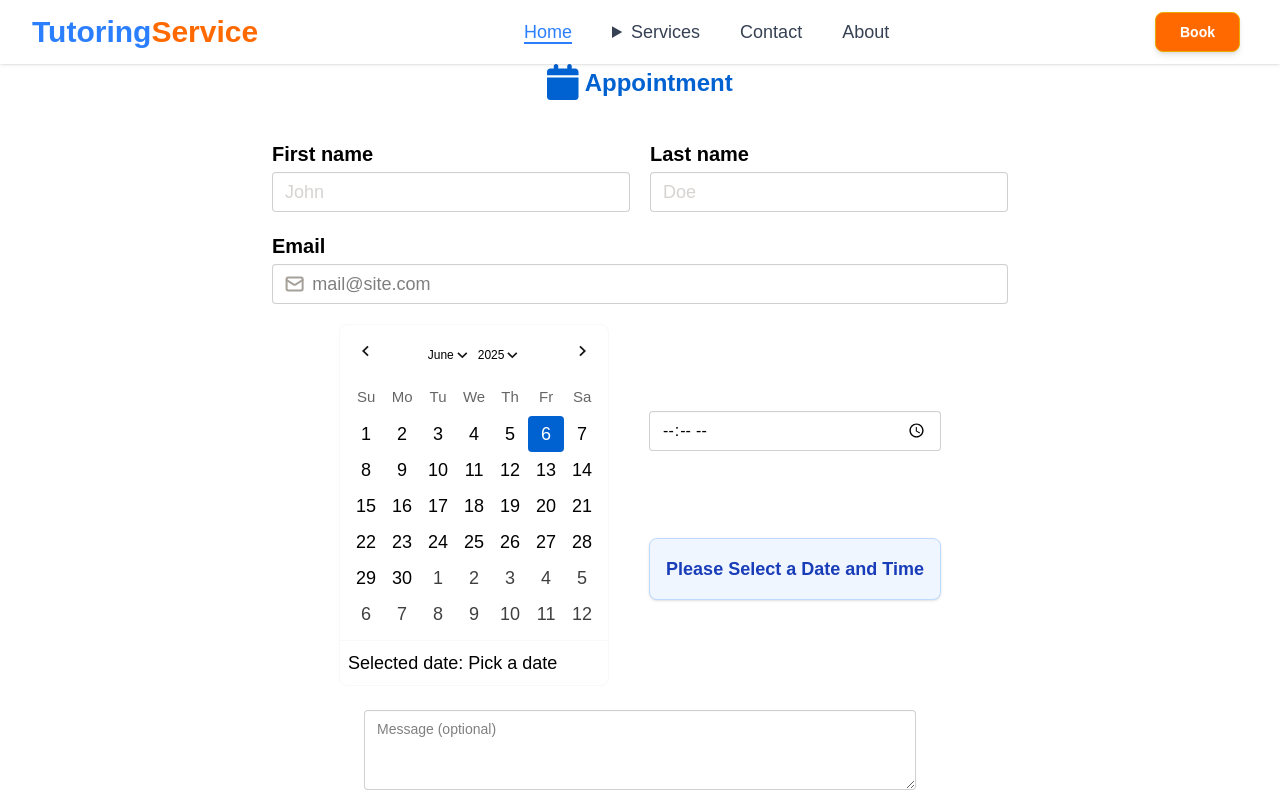
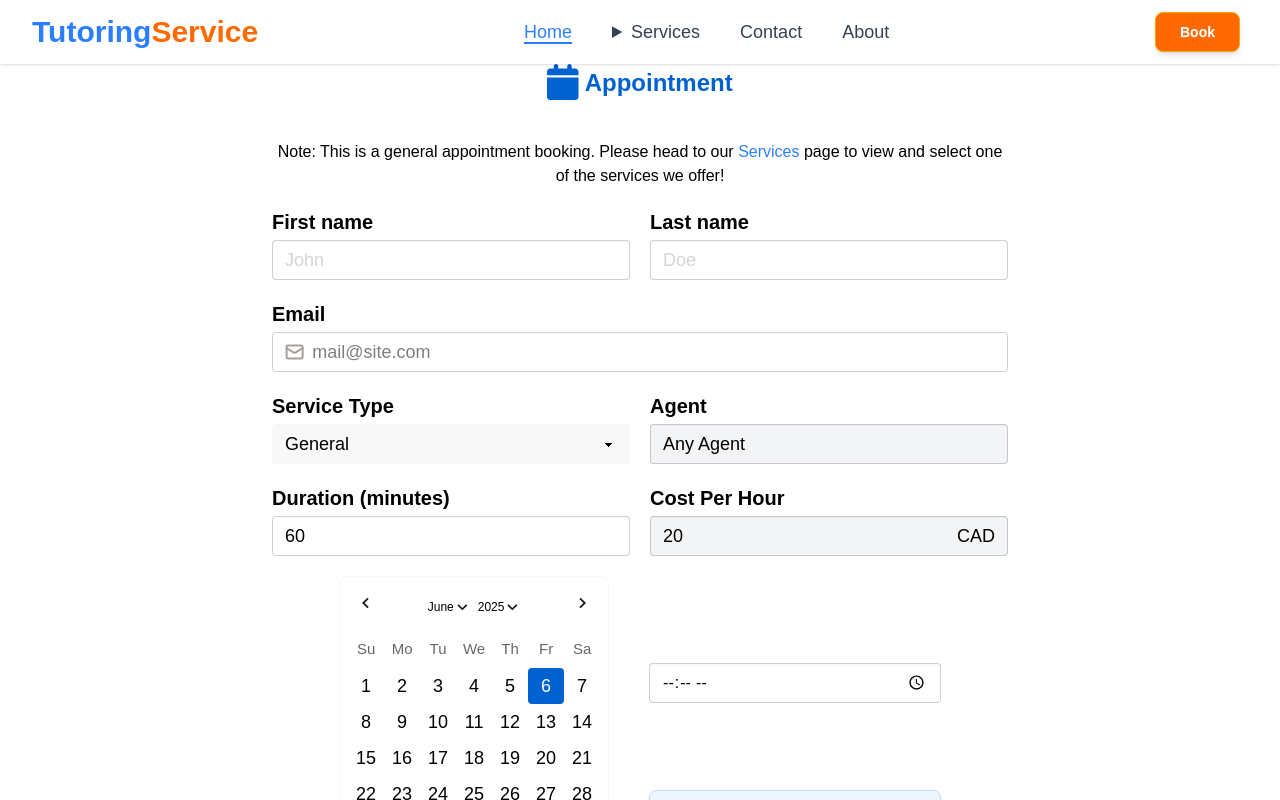
Before and after one commit to Moonfox404/SEG3125-tutoring-service, a Next.js app in the folder tutoring-service/: page /book/appointment in a window 1280 px wide. Shown: the top 800 px of the page. Built offline with nearby package versions, Linux system fonts and the light colour scheme.

Commit message:
Added form control and searchparams to appointment and confirmation page

```diff
--- a/tutoring-service/app/book/confirmation/page.tsx
+++ b/tutoring-service/app/book/confirmation/page.tsx
@@ -4,35 +4,43 @@ import BookConfirmation, {
 } from "../../components/BookConfirmation";
 import { FontAwesomeIcon } from "@fortawesome/react-fontawesome";
 
+type ConfirmationPageProps = {
+  searchParams: {
+    type: "Mentorship" | "Tutor" | "Review" | "Consultation";
+    course?: string;
+    agent: string;
+    date: string; // Date will be a string from the URL
+    time: string;
+    duration: string; // Duration will be a string
+    costPerHour: string; // Cost will be a string
+    email: string;
+  };
+};
+
 export default function ConfirmationPage({
-  type,
-  course,
-  agent,
-  date,
-  time,
-  duration,
-  costPerHour,
-  email,
-}: BookConfirmationProp) {
+  searchParams,
+}: ConfirmationPageProps) {
+  const confirmationProps: BookConfirmationProp = {
+    type: searchParams.type || "Consultation", // Provide a default
+    course: searchParams.course,
+    agent: searchParams.agent || "N/A",
+    date: new Date(searchParams.date), // Convert string back to Date object
+    time: searchParams.time,
+    duration: Number(searchParams.duration), // Convert string to number
+    costPerHour: Number(searchParams.costPerHour), // Convert string to number
+    email: searchParams.email,
+  };
+  console.log(searchParams);
   return (
     <div className="min-w-screen min-h-screen flex flex-col gap-10 justify-center items-center">
       <h1 className="text-primary text-2xl font-bold">
         {" "}
         <FontAwesomeIcon icon={faBook} size="xl" /> Booking Confirmation
       </h1>
-      <BookConfirmation
-        type={type}
-        course={course}
-        agent={agent}
-        date={date}
-        time={time}
-        duration={duration}
-        costPerHour={costPerHour}
-        email={email}
-      />
+      <BookConfirmation {...confirmationProps} />
 
       <button className="btn bg-orange-500 hover:bg-orange-400 text-white rounded-box p-5 shadow-xl">
-        <a href="#">Return Home</a>
+        <a href="/">Return Home</a>
       </button>
     </div>
   );
--- a/tutoring-service/app/components/AppointmentForm.tsx
+++ b/tutoring-service/app/components/AppointmentForm.tsx
@@ -1,19 +1,96 @@
 "use client";
 import { useState } from "react";
 import { DayPicker } from "react-day-picker";
+import { useRouter, useSearchParams } from "next/navigation";
 
 type AppointmentFormProps = {};
 
+const serviceTypes = [
+  "Consultation",
+  "Mentorship",
+  "Review",
+  "Tutor",
+  "General",
+];
+
+const isValidServiceType = (type: string) => {
+  return serviceTypes.includes(type);
+};
+
 const AppointmentForm = ({}: AppointmentFormProps) => {
+  const router = useRouter();
+  const searchParams = useSearchParams();
+
+  const initialServiceType = searchParams.get("serviceType");
+  const initialAgent = searchParams.get("agent");
+  const initialDuration = searchParams.get("duration");
+  const initialCost = searchParams.get("costPerHour");
+
+  const [firstName, setFirstName] = useState("");
+  const [lastName, setLastName] = useState("");
+  const [email, setEmail] = useState("");
   const [date, setDate] = useState<Date | undefined>();
   const [time, setTime] = useState("");
+  const [message, setMessage] = useState("");
+
+  const [serviceType, setServiceType] = useState(
+    isValidServiceType(initialServiceType ?? "")
+      ? initialServiceType
+      : "General"
+  );
+  const [agent, setAgent] = useState(initialAgent || "Any Agent");
+  const [duration, setDuration] = useState(
+    initialDuration ? Number(initialDuration) : 60
+  );
+  const [costPerHour, setCostPerHour] = useState(
+    initialCost ? Number(initialCost) : 20
+  );
+
+  const handleSubmit = (e: React.FormEvent) => {
+    e.preventDefault(); // Prevent default page reload
+
+    if (!date || !time || !firstName || !lastName || !email) {
+      alert("Please fill in all required fields.");
+      return;
+    }
+
+    // Create a URLSearchParams object to build the query string
+    const params = new URLSearchParams({
+      firstName,
+      lastName,
+      email,
+      date: date.toISOString(),
+      time,
+      type: serviceType!,
+      agent: agent,
+      duration: String(duration),
+      costPerHour: String(costPerHour),
+    });
+
+    // Add optional message if it exists
+    if (message) {
+      params.append("message", message);
+    }
+
+    // Redirect to the confirmation page with the data
+    router.push(`/book/confirmation?${params.toString()}`);
+  };
 
   const handleTimeChange = (e: React.ChangeEvent<HTMLInputElement>) => {
     setTime(e.target.value);
   };
   return (
     <div className="w-full max-w-3xl mx-auto px-4 text-black">
-      <form action="" className="flex flex-col gap-5">
+      {serviceType === "General" ? (
+        <div className="text-bold text-base mb-5 text-center ">
+          Note: This is a general appointment booking. Please head to our{" "}
+          <a href="/services" className="text-blue-500 hover:text-blue-600">
+            Services
+          </a>{" "}
+          page to view and select one of the services we offer!
+        </div>
+      ) : null}
+      <form onSubmit={handleSubmit} className="flex flex-col gap-5">
         {/* Name Fields */}
         <div className="flex flex-col md:flex-row gap-5">
           {/* First Name */}
@@ -26,6 +103,8 @@ const AppointmentForm = ({}: AppointmentFormProps) => {
               className="input w-full text-black placeholder:text-stone-300 text-sm md:text-base lg:text-lg"
               placeholder="John"
               required
+              value={firstName}
+              onChange={(e) => setFirstName(e.target.value)}
             />
           </fieldset>
 
@@ -39,6 +118,8 @@ const AppointmentForm = ({}: AppointmentFormProps) => {
               className="input w-full text-black placeholder:text-stone-300 text-sm md:text-base lg:text-lg"
               placeholder="Doe"
               required
+              value={lastName}
+              onChange={(e) => setLastName(e.target.value)}
             />
           </fieldset>
         </div>
@@ -70,9 +151,80 @@ const AppointmentForm = ({}: AppointmentFormProps) => {
               placeholder="mail@site.com"
               required
               className="w-full text-sm md:text-base lg:text-lg outline-none"
+              value={email}
+              onChange={(e) => setEmail(e.target.value)}
             />
           </label>
         </fieldset>
+
+        <div className="flex flex-col md:flex-row gap-5">
+          {/* Service Type Dropdown */}
+          <fieldset className="w-full">
+            <legend className="text-base md:text-lg lg:text-xl mb-1 font-bold">
+              Service Type
+            </legend>
+            <select
+              className="select w-full text-black text-sm md:text-base lg:text-lg"
+              value={serviceType!}
+              onChange={(e) => setServiceType(e.target.value)}
+              disabled={serviceType === "General" ? true : false}
+            >
+              {serviceTypes.map((type) => (
+                <option key={type} value={type}>
+                  {type}
+                </option>
+              ))}
+            </select>
+          </fieldset>
+
+          {/* Agent (Readonly) */}
+          <fieldset className="w-full">
+            <legend className="text-base md:text-lg lg:text-xl mb-1 font-bold">
+              Agent
+            </legend>
+            <input
+              type="text"
+              className="input w-full text-black placeholder:text-stone-300 text-sm md:text-base lg:text-lg bg-gray-100"
+              value={agent}
+              readOnly
+            />
+          </fieldset>
+        </div>
+
+        <div className="flex flex-col md:flex-row gap-5">
+          {/* Duration (Number Input) */}
+          <fieldset className="w-full">
+            <legend className="text-base md:text-lg lg:text-xl mb-1 font-bold">
+              Duration (minutes)
+            </legend>
+            <input
+              type="number"
+              className="input w-full text-black text-sm md:text-base lg:text-lg"
+              min="60"
+              max="180"
+              step="15"
+              value={duration}
+              onChange={(e) => setDuration(Number(e.target.value))}
+              required
+            />
+          </fieldset>
+
+          {/* Cost Per Hour (Readonly) */}
+          <fieldset className="w-full">
+            <legend className="text-base md:text-lg lg:text-xl mb-1 font-bold">
+              Cost Per Hour
+            </legend>
+            <label className="input w-full flex items-center gap-2 text-black text-sm md:text-base lg:text-lg bg-gray-100">
+              <input
+                type="text"
+                className="w-full bg-transparent outline-none"
+                value={costPerHour}
+                readOnly
+              />
+              <span>CAD</span>
+            </label>
+          </fieldset>
+        </div>
 
         <div className="flex flex-col gap-2">
           <div className="flex gap-10 justify-center max-sm:flex-col max-sm:self-center">
@@ -161,6 +313,8 @@ const AppointmentForm = ({}: AppointmentFormProps) => {
             <textarea
               className="textarea w-[75%] self-center"
               placeholder="Message (optional)"
+              value={message}
+              onChange={(e) => setMessage(e.target.value)}
             ></textarea>
           </div>
         </fieldset>
```
